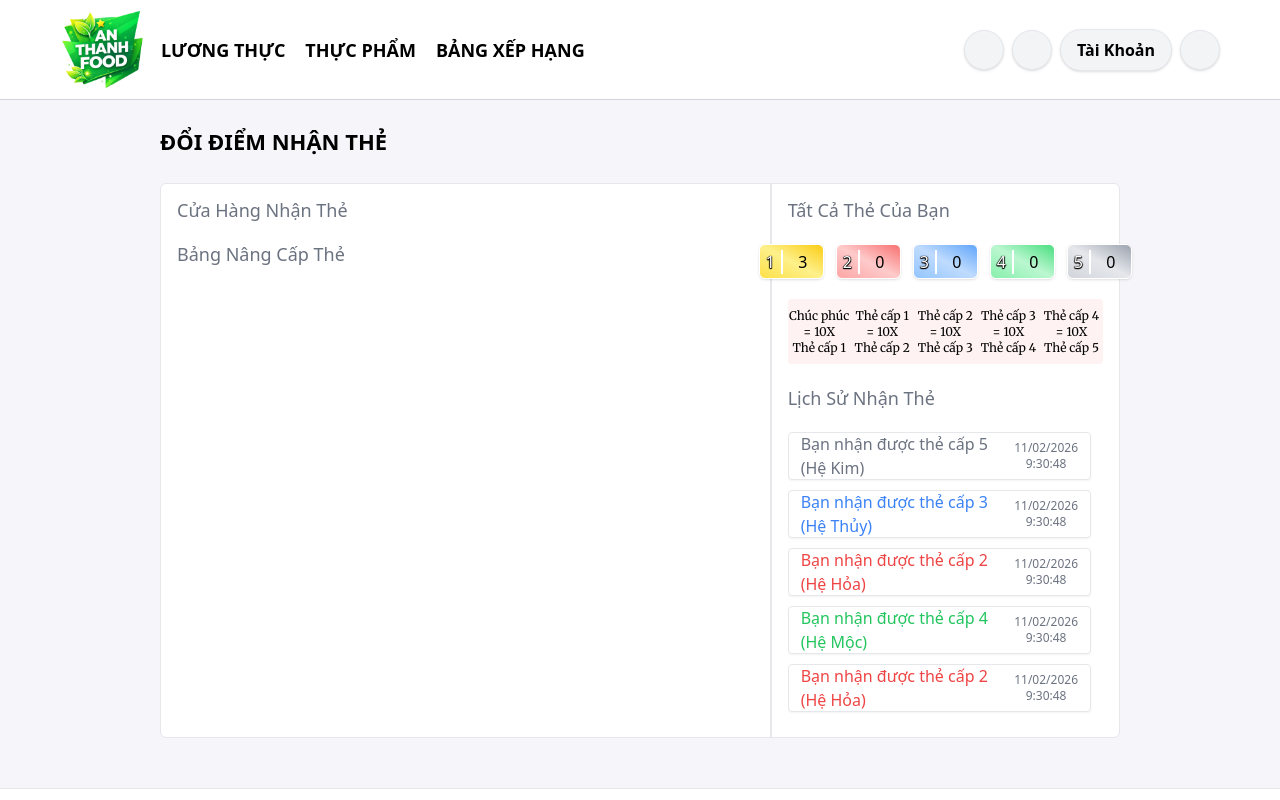
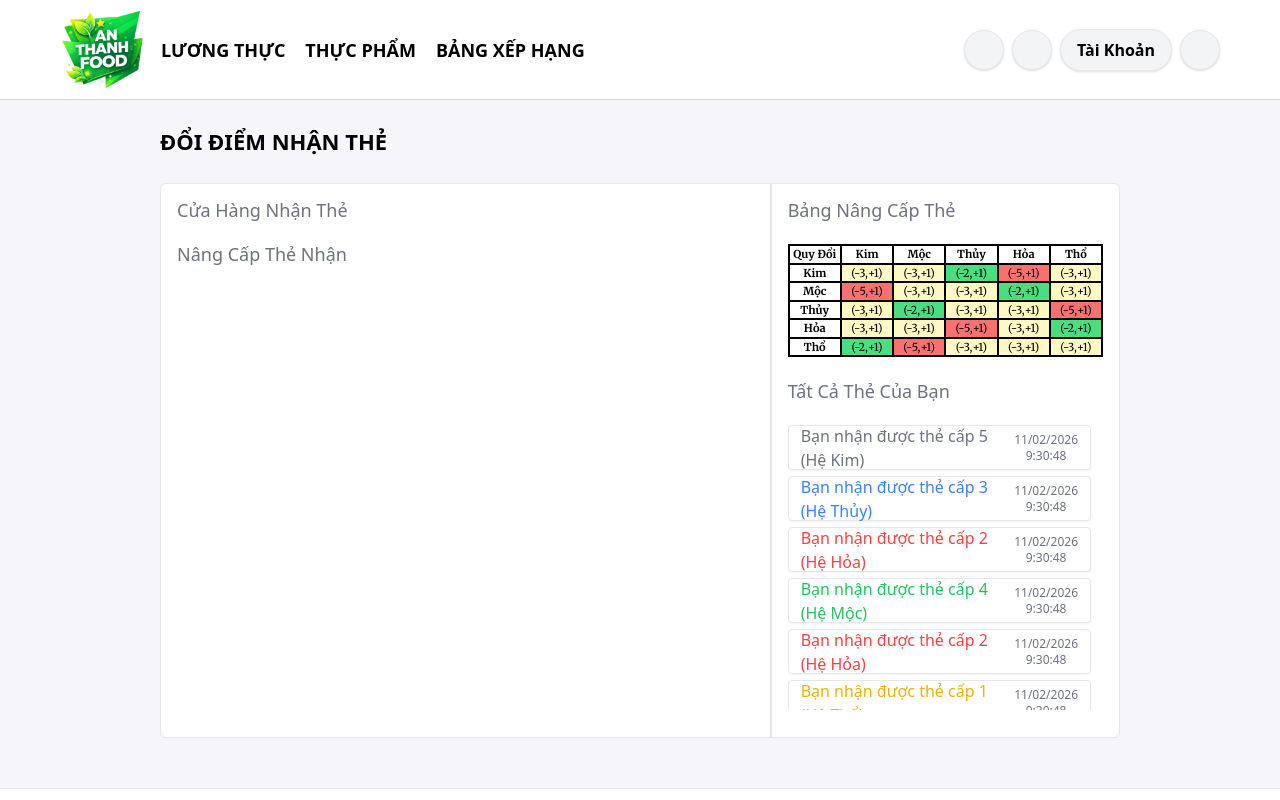
Before and after one commit to SongDuy/web-an-thanh-food, a React (Create React App) app in the folder frontend-web/: page /account/rewards in a window 1280 px wide. Shown: the top 800 px of the page. Built offline with nearby package versions, Linux system fonts and the light colour scheme; some icons are missing; what i18n-iso-countries would draw is missing.

Commit message:
new commit

```diff
--- a/frontend-web/src/pages/account/Rewards.js
+++ b/frontend-web/src/pages/account/Rewards.js
@@ -8,6 +8,21 @@ import Notification from "../../components/Notification";
 const AccountRewardsPage = () => {
     const [openSearch, setOpenSearch] = useState(false);
     const [openNotification, setOpenNotification] = useState(false);
+
+    const Cell = ({ children, color }) => {
+        const bg =
+            color === "red"
+                ? "bg-red-400"
+                : color === "green"
+                    ? "bg-green-400"
+                    : "bg-yellow-100";
+
+        return (
+            <div className={`${bg} border border-black flex items-center justify-center`}>
+                ({children})
+            </div>
+        );
+    };
 
     return (
         <>
@@ -55,7 +70,7 @@ const AccountRewardsPage = () => {
                         <div className="w-full">
                             <div className="w-full">
                                 <h2 className="text-lg text-gray-500 mb-4">
-                                   Bảng Nâng Cấp Thẻ
+                                    Nâng Cấp Thẻ Nhận
                                 </h2>
                             </div>
 
@@ -72,154 +87,78 @@ const AccountRewardsPage = () => {
                             <div className="w-full flex flex-col gap-5">
                                 <div className="w-full">
                                     <h2 className="text-lg text-gray-500">
-                                        Tất Cả Thẻ Của Bạn
+                                        Bảng Nâng Cấp Thẻ
                                     </h2>
                                 </div>
 
-                                <div className="w-full flex items-center justify-center">
-                                    <div className="h-full text-md text-black flex items-center gap-2">
+                                <div className="w-full flex items-center justify-center bg-red-50 rounded">
+                                    <div className="w-full bg-white rounded">
+                                        <div className="grid grid-cols-6 border border-black text-[11px] text-center font-serifBook">
 
-                                        <div className="h-full flex items-center gap-3">
-                                            <div
-                                                title="Thẻ cấp 1 (Hệ Thổ)"
-                                                className="w-[65px] h-[35px] cursor-default grid grid-cols-[35%_65%] bg-gradient-to-tr from-yellow-300 via-yellow-200 to-yellow-400 shadow border border-white items-center justify-center rounded-md"
-                                            >
-                                                <span className="text-white text-shadow-black font-medium flex items-center justify-center border-r border-white">
-                                                    1
-                                                </span>
-                                                <span className="text-black flex items-center justify-center border-l border-white">
-                                                    3
-                                                </span>
-                                            </div>
+                                            {/* Header */}
+                                            <div className="bg-white border border-black font-semibold">Quy Đổi</div>
+                                            <div className="bg-white border border-black font-semibold">Kim</div>
+                                            <div className="bg-white border border-black font-semibold">Mộc</div>
+                                            <div className="bg-white border border-black font-semibold">Thủy</div>
+                                            <div className="bg-white border border-black font-semibold">Hỏa</div>
+                                            <div className="bg-white border border-black font-semibold">Thổ</div>
 
-                                            <div
-                                                title="Thẻ cấp 2 (Hệ Hỏa)"
-                                                className="w-[65px] h-[35px] cursor-default grid grid-cols-[35%_65%] bg-gradient-to-tr from-red-300 via-red-200 to-red-400 shadow border border-white items-center justify-center rounded-md"
-                                            >
-                                                <span className="text-white text-shadow-black font-medium flex items-center justify-center border-r border-white">
-                                                    2
-                                                </span>
-                                                <span className="text-black flex items-center justify-center border-l border-white">
-                                                    0
-                                                </span>
-                                            </div>
+                                            {/* Kim */}
+                                            <div className="bg-white border border-black font-semibold">Kim</div>
+                                            <Cell>-3,+1</Cell>
+                                            <Cell>-3,+1</Cell>
+                                            <Cell color="green">-2,+1</Cell>
+                                            <Cell color="red">-5,+1</Cell>
+                                            <Cell>-3,+1</Cell>
 
-                                            <div
-                                                title="Thẻ cấp 3 (Hệ Thủy)"
-                                                className="w-[65px] h-[35px] cursor-default grid grid-cols-[35%_65%] bg-gradient-to-tr from-blue-300 via-blue-200 to-blue-400 shadow border border-white items-center justify-center rounded-md"
-                                            >
-                                                <span className="text-white text-shadow-black font-medium flex items-center justify-center border-r border-white">
-                                                    3
-                                                </span>
-                                                <span className="text-black flex items-center justify-center border-l border-white">
-                                                    0
-                                                </span>
-                                            </div>
+                                            {/* Mộc */}
+                                            <div className="bg-white border border-black font-semibold">Mộc</div>
+                                            <Cell color="red">-5,+1</Cell>
+                                            <Cell>-3,+1</Cell>
+                                            <Cell>-3,+1</Cell>
+                                            <Cell color="green">-2,+1</Cell>
+                                            <Cell>-3,+1</Cell>
 
-                                            <div
-                                                title="Thẻ cấp 4 (Hệ Mộc)"
-                                                className="w-[65px] h-[35px] cursor-default grid grid-cols-[35%_65%] bg-gradient-to-tr from-green-300 via-green-200 to-green-400 shadow border border-white items-center justify-center rounded-md"
-                                            >
-                                                <span className="text-white text-shadow-black font-medium flex items-center justify-center border-r border-white">
-                                                    4
-                                                </span>
-                                                <span className="text-black flex items-center justify-center border-l border-white">
-                                                    0
-                                                </span>
-                                            </div>
+                                            {/* Thủy */}
+                                            <div className="bg-white border border-black font-semibold">Thủy</div>
+                                            <Cell>-3,+1</Cell>
+                                            <Cell color="green">-2,+1</Cell>
+                                            <Cell>-3,+1</Cell>
+                                            <Cell>-3,+1</Cell>
+                                            <Cell color="red">-5,+1</Cell>
 
-                                            <div
-                                                title="Thẻ cấp 5 (Hệ Kim)"
-                                                className="w-[65px] h-[35px] cursor-default grid grid-cols-[35%_65%] bg-gradient-to-tr from-gray-300 via-gray-200 to-gray-400 shadow border border-white items-center justify-center rounded-md"
-                                            >
-                                                <span className="text-white text-shadow-black font-medium flex items-center justify-center border-r border-white">
-                                                    5
-                                                </span>
-                                                <span className="text-black flex items-center justify-center border-l border-white">
-                                                    0
-                                                </span>
-                                            </div>
+                                            {/* Hỏa */}
+                                            <div className="bg-white border border-black font-semibold">Hỏa</div>
+                                            <Cell>-3,+1</Cell>
+                                            <Cell>-3,+1</Cell>
+                                            <Cell color="red">-5,+1</Cell>
+                                            <Cell>-3,+1</Cell>
+                                            <Cell color="green">-2,+1</Cell>
 
+                                            {/* Thổ */}
+                                            <div className="bg-white border border-black font-semibold">Thổ</div>
+                                            <Cell color="green">-2,+1</Cell>
+                                            <Cell color="red">-5,+1</Cell>
+                                            <Cell>-3,+1</Cell>
+                                            <Cell>-3,+1</Cell>
+                                            <Cell>-3,+1</Cell>
                                         </div>
                                     </div>
+
                                 </div>
 
-                                <div className="w-full h-[65px] flex items-center justify-center bg-red-50 rounded">
-                                    <div className="w-full grid grid-cols-5">
-                                        <div className="w-full flex flex-col items-center justify-center">
-                                            <span className="text-black text-xs font-serifBook">
-                                                Chúc phúc
-                                            </span>
-                                            <span className="text-black text-xs font-serifBook">
-                                                = 10X
-                                            </span>
-                                            <span className="text-black text-xs font-serifBook">
-                                                Thẻ cấp 1
-                                            </span>
-                                        </div>
-
-                                        <div className="w-full flex flex-col items-center justify-center">
-                                            <span className="text-black text-xs font-serifBook">
-                                                Thẻ cấp 1
-                                            </span>
-                                            <span className="text-black text-xs font-serifBook">
-                                                = 10X
-                                            </span>
-                                            <span className="text-black text-xs font-serifBook">
-                                                Thẻ cấp 2
-                                            </span>
-                                        </div>
-
-                                        <div className="w-full flex flex-col items-center justify-center">
-                                            <span className="text-black text-xs font-serifBook">
-                                                Thẻ cấp 2
-                                            </span>
-                                            <span className="text-black text-xs font-serifBook">
-                                                = 10X
-                                            </span>
-                                            <span className="text-black text-xs font-serifBook">
-                                                Thẻ cấp 3
-                                            </span>
-                                        </div>
-
-                                        <div className="w-full flex flex-col items-center justify-center">
-                                            <span className="text-black text-xs font-serifBook">
-                                                Thẻ cấp 3
-                                            </span>
-                                            <span className="text-black text-xs font-serifBook">
-                                                = 10X
-                                            </span>
-                                            <span className="text-black text-xs font-serifBook">
-                                                Thẻ cấp 4
-                                            </span>
-                                        </div>
-
-                                        <div className="w-full flex flex-col items-center justify-center">
-                                            <span className="text-black text-xs font-serifBook">
-                                                Thẻ cấp 4
-                                            </span>
-                                            <span className="text-black text-xs font-serifBook">
-                                                = 10X
-                                            </span>
-                                            <span className="text-black text-xs font-serifBook">
-                                                Thẻ cấp 5
-                                            </span>
-                                        </div>
-
-                                    </div>
-                                </div>
                             </div>
 
                             <div className="w-full flex flex-col gap-5">
                                 <div className="w-full">
                                     <h2 className="text-lg text-gray-500">
-                                        Lịch Sử Nhận Thẻ
+                                        Tất Cả Thẻ Của Bạn
                                     </h2>
                                 </div>
 
                                 <div className="w-full max-h-[285px] pr-3 overflow-y-auto scrollbar-thin scrollbar-thumb-gray-300 scrollbar-track-gray-200 scrollbar-thumb-rounded-full scrollbar-track-rounded-full">
-                                    <div className="w-full flex flex-col gap-2.5 pb-5">
-                                        <div className="w-full h-[48px] flex items-center justify-center px-3 py-3 bg-white border rounded shadow-sm">
+                                    <div className="w-full flex flex-col gap-1.5 pb-5">
+                                        <div className="w-full h-[45px] flex items-center justify-center px-3 py-3 bg-white border rounded shadow-sm">
                                             <div className="font-medium text-gray-500">
                                                 Bạn nhận được thẻ cấp 5 (Hệ Kim)
                                             </div>
@@ -234,7 +173,7 @@ const AccountRewardsPage = () => {
                                             </div>
                                         </div>
 
-                                        <div className="w-full h-[48px] flex items-center justify-center px-3 py-3 bg-white border rounded shadow-sm">
+                                        <div className="w-full h-[45px] flex items-center justify-center px-3 py-3 bg-white border rounded shadow-sm">
                                             <div className="font-medium text-blue-500">
                                                 Bạn nhận được thẻ cấp 3 (Hệ Thủy)
                                             </div>
@@ -249,7 +188,7 @@ const AccountRewardsPage = () => {
                                             </div>
                                         </div>
 
-                                        <div className="w-full h-[48px] flex items-center justify-center px-3 py-3 bg-white border rounded shadow-sm">
+                                        <div className="w-full h-[45px] flex items-center justify-center px-3 py-3 bg-white border rounded shadow-sm">
                                             <div className="font-medium text-red-500">
                                                 Bạn nhận được thẻ cấp 2 (Hệ Hỏa)
                                             </div>
@@ -264,7 +203,7 @@ const AccountRewardsPage = () => {
                                             </div>
                                         </div>
 
-                                        <div className="w-full h-[48px] flex items-center justify-center px-3 py-3 bg-white border rounded shadow-sm">
+                                        <div className="w-full h-[45px] flex items-center justify-center px-3 py-3 bg-white border rounded shadow-sm">
                                             <div className="font-medium text-green-500">
                                                 Bạn nhận được thẻ cấp 4 (Hệ Mộc)
                                             </div>
@@ -278,7 +217,7 @@ const AccountRewardsPage = () => {
                                             </div>
                                         </div>
 
-                                        <div className="w-full h-[48px] flex items-center justify-center px-3 py-3 bg-white border rounded shadow-sm">
+                                        <div className="w-full h-[45px] flex items-center justify-center px-3 py-3 bg-white border rounded shadow-sm">
                                             <div className="font-medium text-red-500">
                                                 Bạn nhận được thẻ cấp 2 (Hệ Hỏa)
                                             </div>
@@ -293,7 +232,7 @@ const AccountRewardsPage = () => {
                                             </div>
                                         </div>
 
-                                        <div className="w-full h-[48px] flex items-center justify-center px-3 py-3 bg-white border rounded shadow-sm">
+                                        <div className="w-full h-[45px] flex items-center justify-center px-3 py-3 bg-white border rounded shadow-sm">
                                             <div className="font-medium text-yellow-500">
                                                 Bạn nhận được thẻ cấp 1 (Hệ Thổ)
                                             </div>
@@ -308,7 +247,7 @@ const AccountRewardsPage = () => {
                                             </div>
                                         </div>
 
-                                        <div className="w-full h-[48px] flex items-center justify-center px-3 py-3 bg-white border rounded shadow-sm">
+                                        <div className="w-full h-[45px] flex items-center justify-center px-3 py-3 bg-white border rounded shadow-sm">
                                             <div className="font-medium text-red-500">
                                                 Bạn nhận được thẻ cấp 2 (Hệ Hỏa)
                                             </div>
@@ -323,7 +262,7 @@ const AccountRewardsPage = () => {
                                             </div>
                                         </div>
 
-                                        <div className="w-full h-[48px] flex items-center justify-center px-3 py-3 bg-white border rounded shadow-sm">
+                                        <div className="w-full h-[45px] flex items-center justify-center px-3 py-3 bg-white border rounded shadow-sm">
                                             <div className="font-medium text-red-500">
                                                 Bạn nhận được thẻ cấp 2 (Hệ Hỏa)
                                             </div>
@@ -338,7 +277,7 @@ const AccountRewardsPage = () => {
                                             </div>
                                         </div>
 
-                                        <div className="w-full h-[48px] flex items-center justify-center px-3 py-3 bg-white border rounded shadow-sm">
+                                        <div className="w-full h-[45px] flex items-center justify-center px-3 py-3 bg-white border rounded shadow-sm">
                                             <div className="font-medium text-blue-500">
                                                 Bạn nhận được thẻ cấp 3 (Hệ Thủy)
                                             </div>
```
